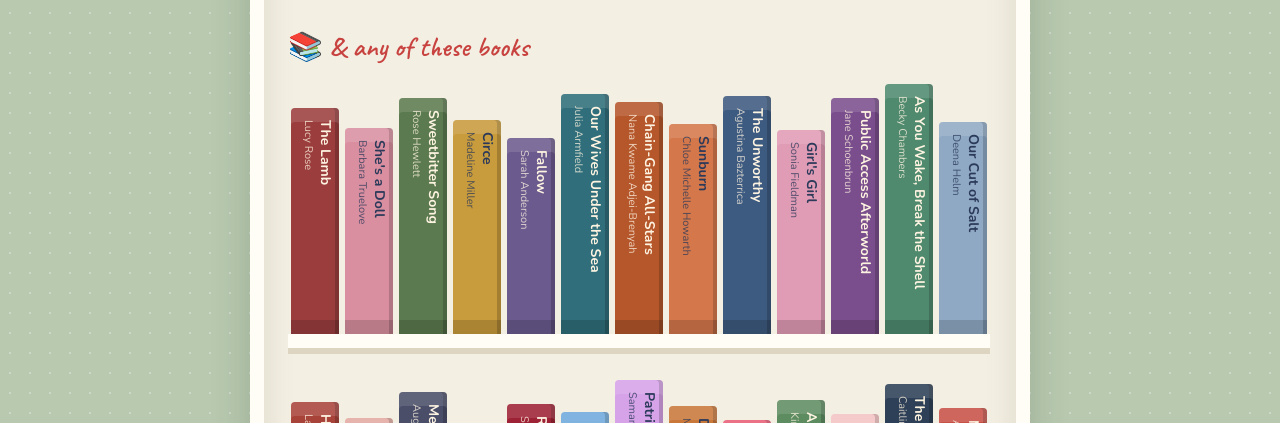
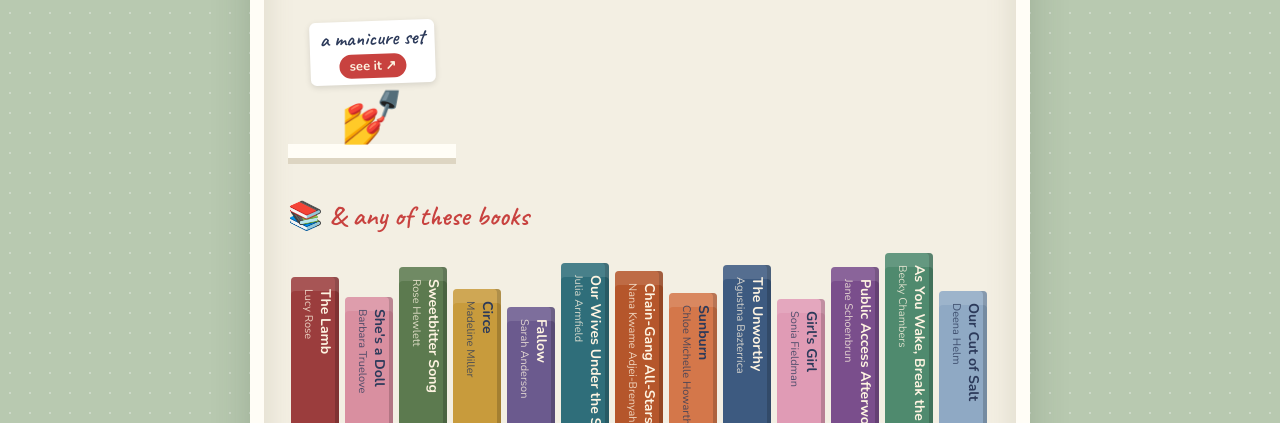
Before and after one commit to plivova/wishlist, a plain HTML site: page index.html in a window 1280 px wide. Shown: the part 677-1100 px from the top of the page. Drawn offline with nearby package versions, Linux system fonts and the light colour scheme.

Commit message:
Add files via upload

```diff
--- a/index.html
+++ b/index.html
@@ -107,6 +107,7 @@
     <li class="thing"><span class="tag">cozy pyjamas</span><span class="obj">🧸</span></li>
     <li class="thing"><span class="tag">a cute coffee mug</span><span class="obj">☕</span></li>
     <li class="thing"><span class="tag">this funky jacket<br><a href="https://www.zalando.cz/naoko-kurtka-dwustronna-peachy-bloom-xs-mezisezonni-bunda-light-pink-nak21u0en-j11.html" target="_blank">see it ↗</a></span><span class="obj">🧥</span></li>
+    <li class="thing"><span class="tag">a manicure set<br><a href="https://www.naninails.cz/nani-gel-lak-sada-complete-propen-48-w/#univerzalni" target="_blank">see it ↗</a></span><span class="obj">💅</span></li>
   </ul>
 
   <h2>📚 &amp; any of these books</h2>
```
